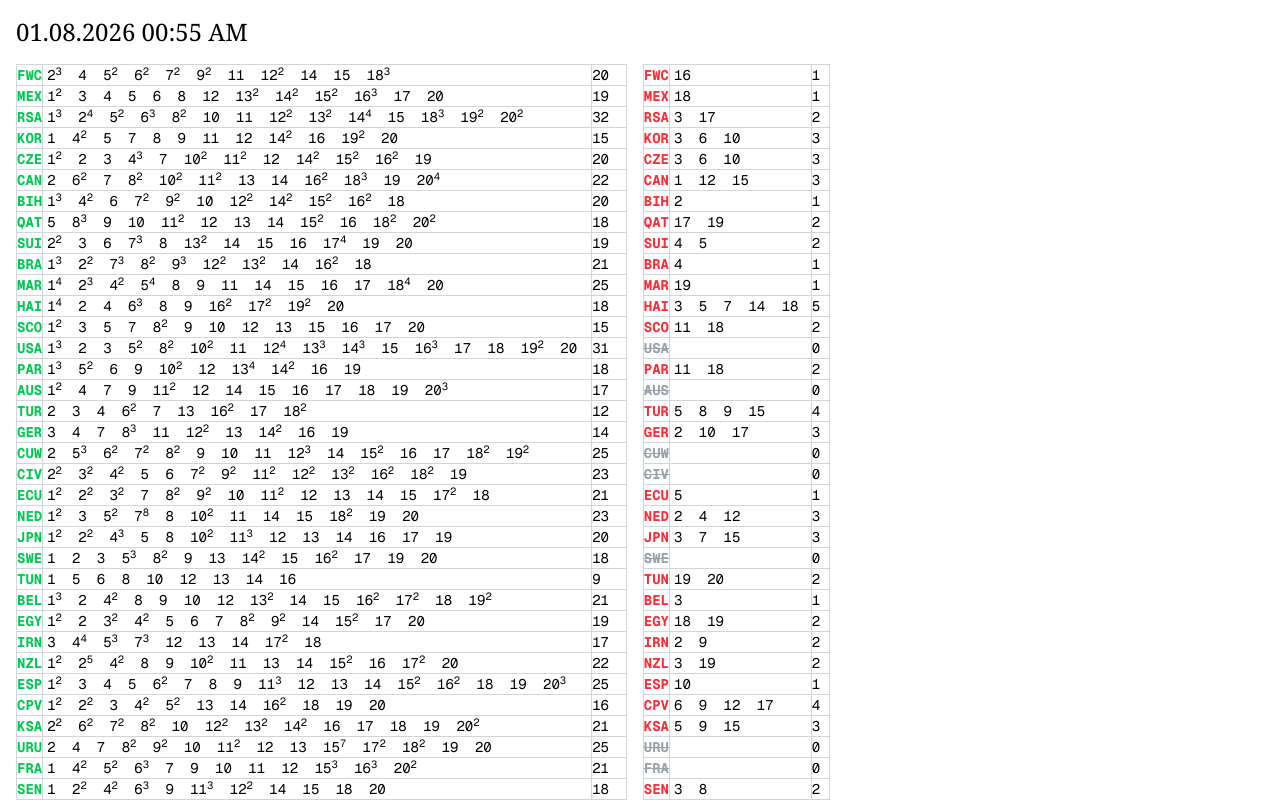
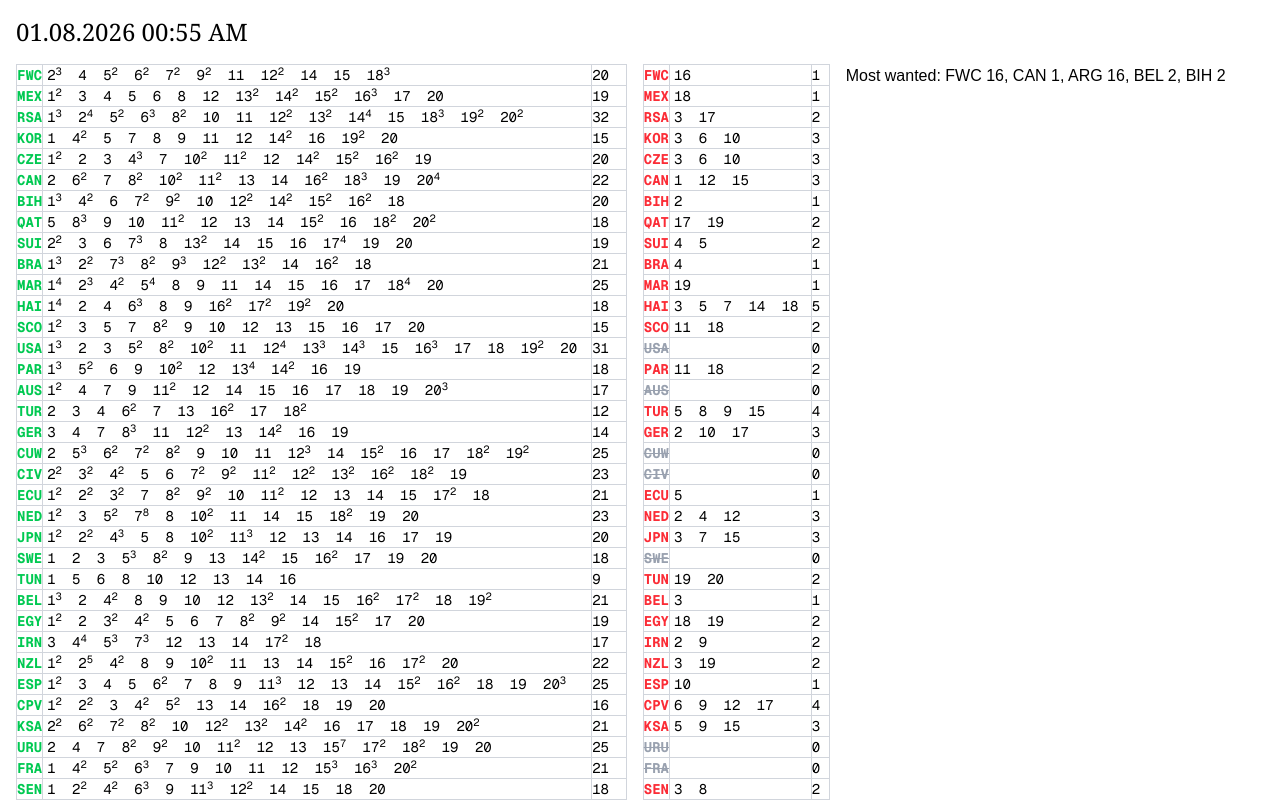
Before and after one commit to yesenin/etc, a Next.js app: page /panini in a window 1280 px wide. Shown: the top 800 px of the page. Built offline with nearby package versions, Linux system fonts and the light colour scheme.

Commit message:
most wanted

```diff
--- a/app/panini/page.tsx
+++ b/app/panini/page.tsx
@@ -111,6 +111,9 @@ export default function Panini(): React.ReactElement {
             </tr>
           </tbody>
         </table>
+        <div>
+          Most wanted: FWC 16, CAN 1, ARG 16, BEL 2, BIH 2
+        </div>
       </div>
     </div>
   );
```
